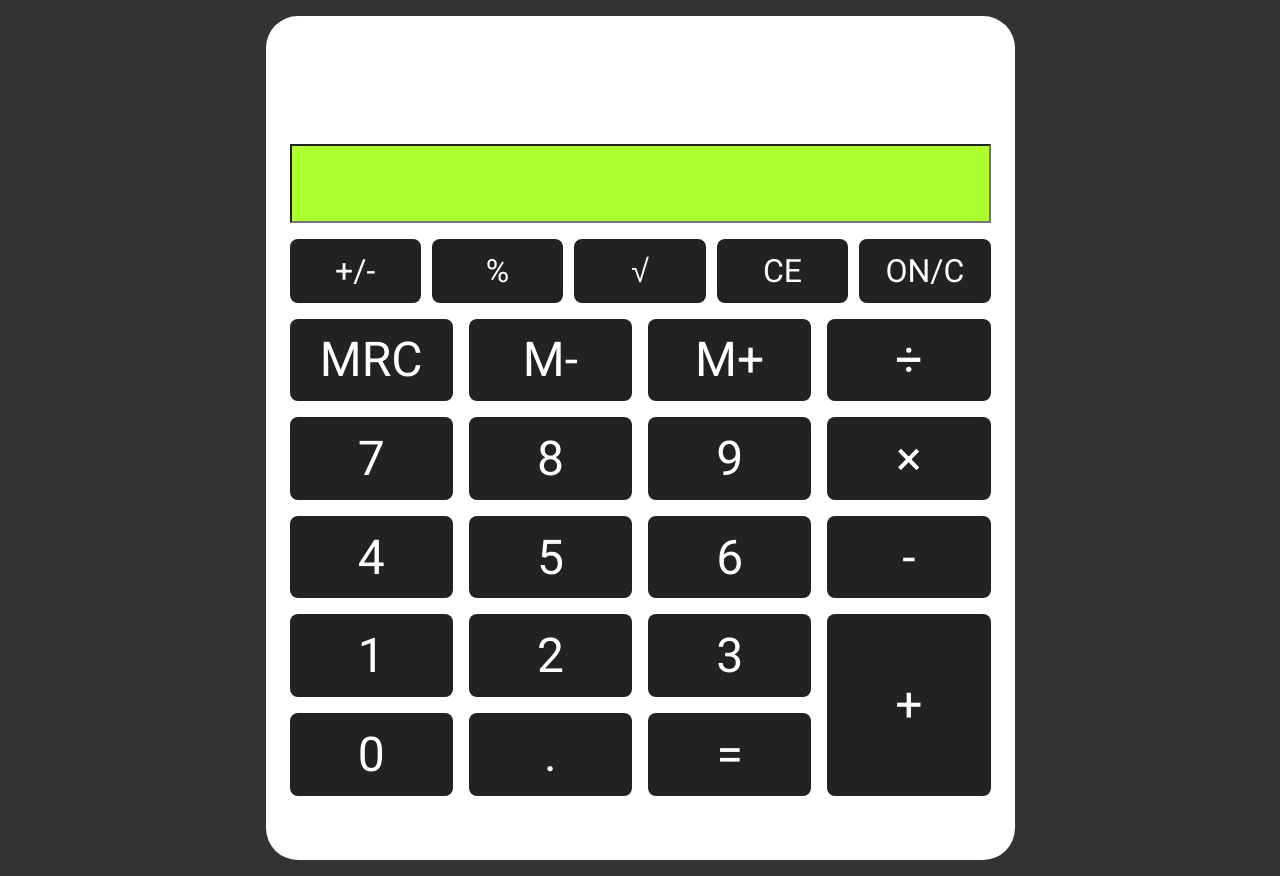
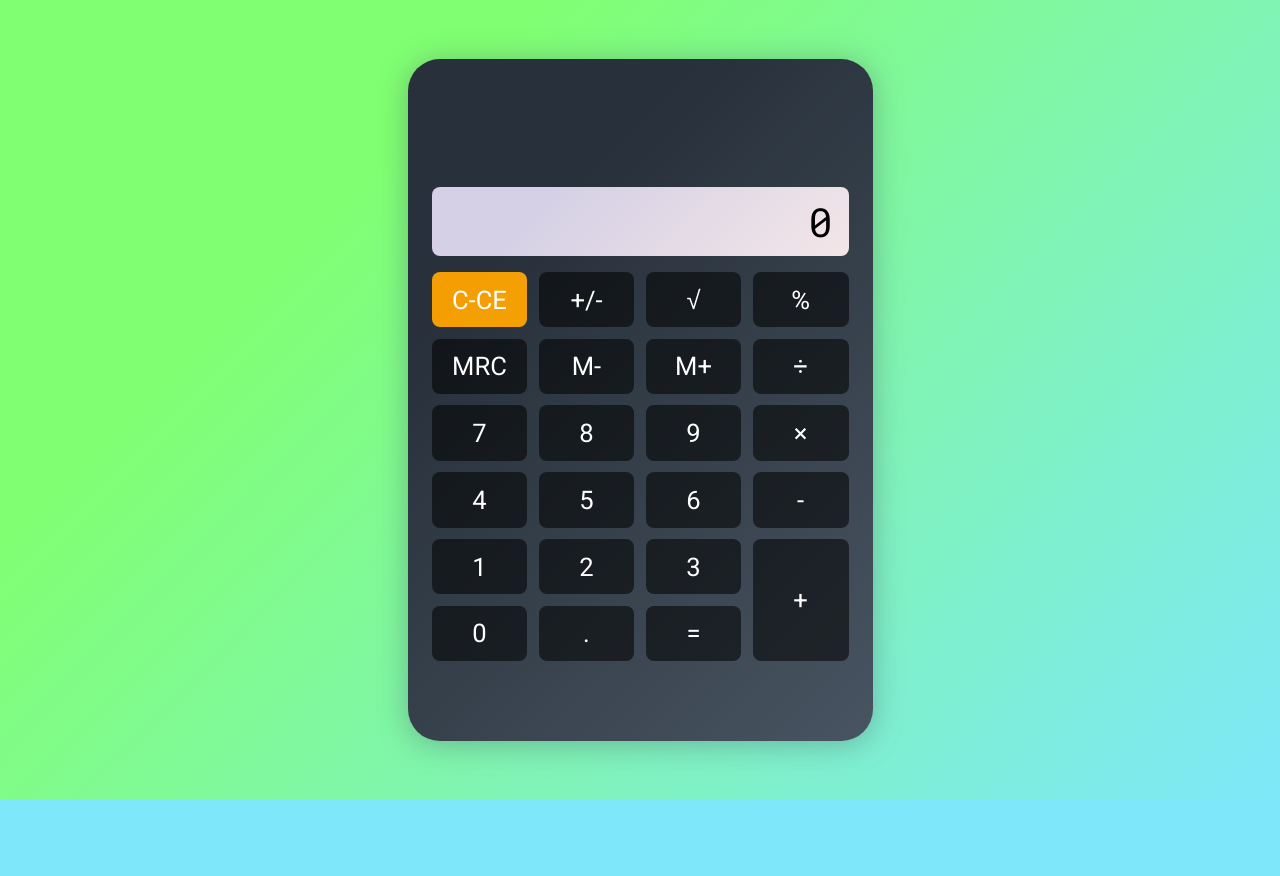
Before and after one commit to kolaczyn/calculator-vue, a Vue app: page / in a window 1280 px wide. After the commit the page ends 800 px from the top, so only its background shows below. Built offline with nearby package versions, Linux system fonts and the light colour scheme.

Commit message:
Improved the styles

```diff
--- a/src/App.vue
+++ b/src/App.vue
@@ -18,9 +18,10 @@ export default {
 @import url("https://fonts.googleapis.com/css2?family=Roboto&display=swap");
 
 body {
-  background: #333;
+  background-color: #7ee8fa;
+  background-image: linear-gradient(315deg, #7ee8fa 0%, #80ff72 74%);
   color: #fff;
-  font-family: 'Roboto', sans-serif;
+  font-family: "Roboto", sans-serif;
 }
 *,
 *::before,
--- a/src/assets/btnsLabels.js
+++ b/src/assets/buttonLabels.js
@@ -1,5 +1,8 @@
-export const upperLabels = ['+/-', '%', '√', 'CE', 'ON/C'];
-export const lowerLabels = [
+const labels = [
+  'C-CE',
+  '+/-',
+  '√',
+  '%',
   'MRC',
   'M-',
   'M+',
@@ -20,3 +23,5 @@ export const lowerLabels = [
   '=',
   '+',
 ];
+
+export default labels;
--- a/src/components/Calculator.vue
+++ b/src/components/Calculator.vue
@@ -1,28 +1,44 @@
 <template>
   <section class="calculator">
-    <InputField :inputValue="inputValue"></InputField>
-    <Numpad></Numpad>
+    <InputDisplay :inputValue="inputValue"/>
+    <Numpad/>
   </section>
 </template>
 
 <script>
-import InputField from './InputField.vue';
+import InputDisplay from './InputDisplay.vue';
 import Numpad from './Numpad.vue';
 
 export default {
   data() {
     return {
-      inputValue: '',
+      inputValue: '0',
+      firstNumber: '',
+      secondNumber: '',
     };
   },
   components: {
-    InputField,
+    InputDisplay,
     Numpad,
   },
   methods: {
     handleButtonClick(label) {
-      this.inputValue = label;
-      console.log(label);
+      if (!Number.isNaN(Number(label))) this.handleNumberInput(label);
+      else if (label === '.' && !this.inputValue.includes('.')) {
+        this.inputValue += '.';
+      } else if (label === '√') {
+        this.inputValue = Math.sqrt(Number(this.inputValue))
+          .toFixed(8)
+          .toString();
+      }
+    },
+    handleNumberInput(label) {
+      if (this.inputValue === '0') this.inputValue = label;
+      else this.inputValue += label;
+    },
+    resetNumbers() {
+      this.firstNumber = '';
+      this.secondNumber = '';
     },
   },
   provide() {
@@ -35,8 +51,10 @@ export default {
 
 <style lang="scss">
 .calculator {
-  background: white;
-  max-width: 800px;
+  filter: drop-shadow(0px 3px 15px rgba(#485461, 0.4));
+  background-color: #485461;
+  background-image: linear-gradient(315deg, #485461 0%, #28313b 74%);
+  width: 465px;
   margin: 1rem auto;
   padding: 8rem 1.5rem 4rem;
   border-radius: 2rem;
--- /dev/null
+++ b/src/components/InputDisplay.vue
@@ -0,0 +1,29 @@
+<template lang="">
+  <section class="input-display">
+{{inputValue}}
+  </section>
+</template>
+<script>
+export default {
+  props: {
+    inputValue: String,
+  },
+};
+</script>
+<style lang="scss">
+@import url("https://fonts.googleapis.com/css2?family=Roboto+Mono&display=swap");
+
+.input-display {
+  font-family: "Roboto Mono", monospace;
+  color: black;
+  display: block;
+  padding: 0.5rem 1rem;
+  background-color: #f3e6e8;
+  background-image: linear-gradient(315deg, #f3e6e8 0%, #d5d0e5 74%);
+  text-align: right;
+  border-radius: 8px;
+  border: none;
+  width: 100%;
+  font-size: 2.5rem;
+}
+</style>
--- a/src/components/InputField.vue
+++ /dev/null
@@ -1,20 +0,0 @@
-<template lang="">
-
-  <input type="text" :value="inputValue"/>
-</template>
-<script>
-export default {
-  props: {
-    inputValue: String,
-  },
-};
-</script>
-<style lang="scss">
-input {
-  padding: 0.5rem 1rem;
-  background: greenyellow;
-  text-align: right;
-  width: 100%;
-  font-size: 3.2rem;
-}
-</style>
--- a/src/components/Numpad.vue
+++ b/src/components/Numpad.vue
@@ -2,16 +2,14 @@
   <section>
     <!-- I dont like the repetition in this code, -->
     <!-- but I get some weird errors when I try to loop through an array of arrays -->
-    <ul class="upper-btns">
-      <li v-for="label in upperBtnsLabels" :key="label">
-        <base-button @click="onButtonClick(label)">
-          {{ label }}
-        </base-button>
-      </li>
-    </ul>
-    <ul class="lower-btns">
-      <li v-for="label in lowerBtnsLabels" :key="label">
-        <base-button @click="onButtonClick(label)">
+    <ul class="numpad">
+      <li v-for="label in labels" :key="label">
+        <!-- It seems wasteful to check for a specific label for every single array item,
+        considering the fact, tha we know that it's alwayss the first one -->
+        <base-button
+        class="btn"
+        :class="label==='C-CE' ? 'btn--primary': null"
+        @click="onButtonClick(label)">
           {{ label }}
         </base-button>
       </li>
@@ -19,41 +17,33 @@
   </section>
 </template>
 <script>
-import { upperLabels, lowerLabels } from '../assets/btnsLabels';
+import labels from '../assets/buttonLabels';
 
 export default {
   inject: ['onButtonClick'],
   // is this a good way of doing things?
+  // There are too many variables named 'labels'
   computed: {
-    lowerBtnsLabels() {
-      return lowerLabels;
-    },
-    upperBtnsLabels() {
-      return upperLabels;
+    labels() {
+      return labels;
     },
   },
 };
 </script>
 <style lang="scss">
-.upper-btns {
-  grid-template-columns: repeat(5, 1fr);
+.numpad {
+  grid-template-columns: repeat(4, 1fr);
+  display: grid;
+  grid-template-rows: repeat(6, 1fr);
   margin-bottom: 1rem;
   margin-top: 1rem;
   grid-gap: 0.7rem;
   button {
     font-size: 2rem;
   }
-}
-.lower-btns {
-  grid-gap: 1rem;
-  grid-template-rows: repeat(5, 1fr);
-  grid-template-columns: repeat(4, 1fr);
-  button {
-    font-size: 3rem;
-  }
   :last-child {
     /* for the longer '+' button */
-    grid-row: 4 / span 2;
+    grid-row: 5 / span 2;
     grid-column: 4 / span 1;
     button {
       height: 100%;
--- a/src/components/UI/BaseButton.vue
+++ b/src/components/UI/BaseButton.vue
@@ -5,15 +5,29 @@
 </template>
 
 <style lang="scss" scoped>
-button {
+.btn {
   width: 100%;
+  font-size: 1.6rem;
   padding-top: 0.8rem;
   padding-bottom: 0.8rem;
   border-radius: 8px;
-  background: #222;
+  background: rgba(black, 0.55);
   color: #fff;
   border: none;
   cursor: pointer;
   font-family: inherit;
+  transition: background 150ms;
+
+  &:hover {
+    background: rgba(black, 0.9);
+  }
+
+  &--primary {
+    background: rgba(orange, .95);
+
+    &:hover {
+    background: rgba(orange, .85);
+    }
+  }
 }
 </style>
```
